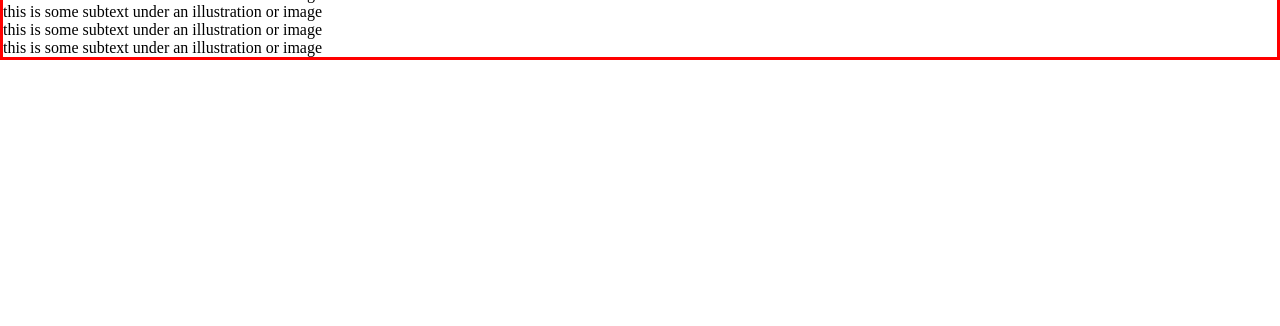
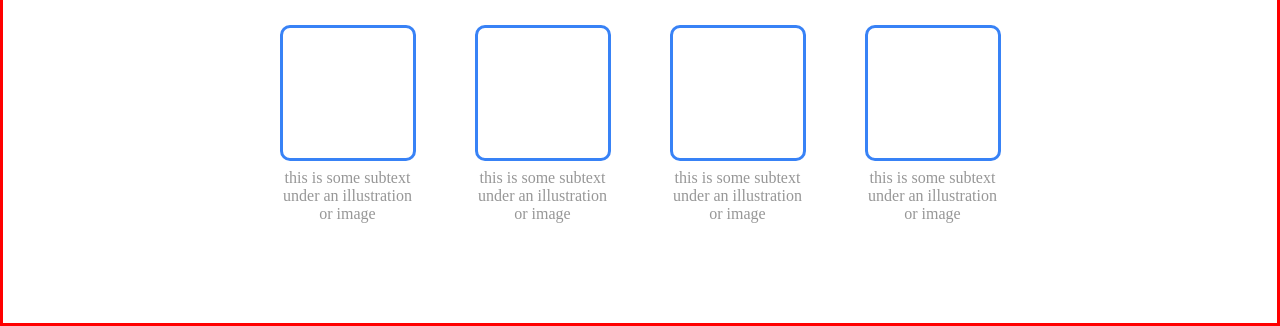
Before and after one commit to Ha-Khu/Landing-Page, a plain HTML site: page index.html in a window 1280 px wide. Shown: the part 638-964 px from the top of the page. Before the commit the page ends 800 px from the top, so only its background shows below. Drawn offline with Linux system fonts and the light colour scheme.

Commit message:
Styled main section 1

```diff
--- a/style.css
+++ b/style.css
@@ -86,6 +86,15 @@ a {
 .main-section-1 {
     border: 3px solid red;
     padding-top: 20px;
+    display: flex;
+    flex-direction: column;
+    padding-bottom: 100px;
+}
+
+.every-txt-img {
+    display: flex;
+    justify-content: center;
+    gap: 60px;
 }
 
 .header-text-for-section-1 {
@@ -93,4 +102,26 @@ a {
     font-size: 36px;
     font-weight: 900;
     color: #1f2937;
+    margin-bottom: 40px;
 }
+
+.box-with-text {
+    display: flex;
+    flex-direction: column;
+    padding: 0;
+    width: 135px;
+    text-align: center;
+}
+
+.box {
+    border: 3px solid #3882F6;
+    border-radius: 10px;
+    width: 10px;
+    padding: 65px;
+}
+
+.text-main-section-1 {
+    text-align: center;
+    margin-top: 8px;
+    color: rgb(151, 151, 151);
+}
```
